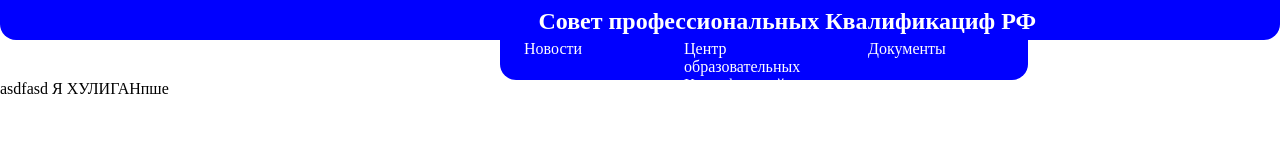
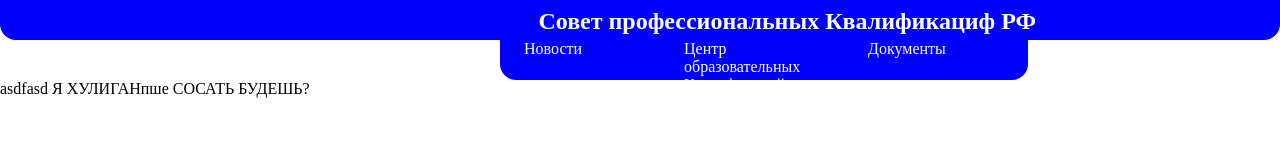
Before and after one commit to GDTuka/ithub_Student_Practic, a plain HTML site: page MainPage/MainPage.html in a window 1280 px wide. Drawn offline with Linux system fonts and the light colour scheme.

Commit message:
Я хулиган!

```diff
--- a/MainPage/MainPage.html
+++ b/MainPage/MainPage.html
@@ -21,6 +21,8 @@
     <div>
         asdfasd
         Я ХУЛИГАНпше
+        СОСАТЬ БУДЕШЬ?
+
     </div>
 </body>
 </html>
```
